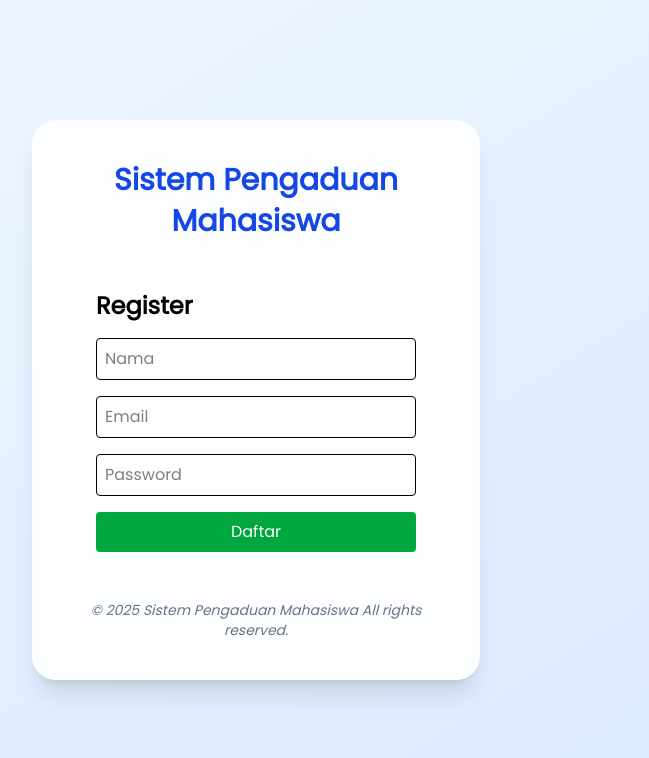
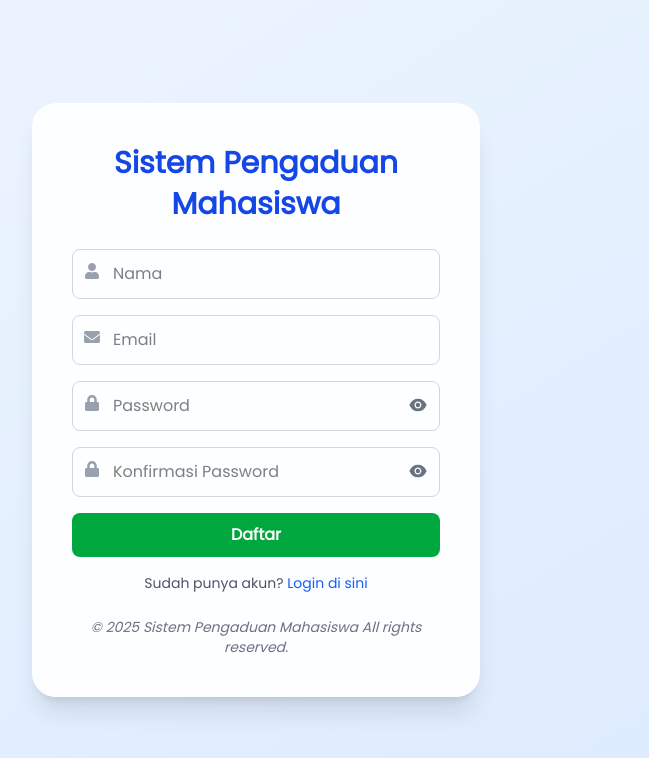
Before and after one commit to 44pip/sipmas-app, a React (Vite) app: page /register in a window 1280 px wide. Shown: the top 758 px of the page, without its empty margins (384-1033 px from the left). Built offline with nearby package versions, Linux system fonts and the light colour scheme; a web font is replaced by a local one.

Commit message:
update login register forgot

```diff
--- a/src/pages/auth/Forgot.jsx
+++ b/src/pages/auth/Forgot.jsx
@@ -1,5 +1,4 @@
 import React, { useState } from "react";
-import axios from "axios";
 
 export default function Forgot() {
   const [email, setEmail] = useState("");
@@ -11,21 +10,34 @@ export default function Forgot() {
   };
 
   return (
-    <div className="p-6 max-w-md mx-auto">
-      <h1 className="text-2xl font-bold mb-4">Lupa Password</h1>
-      <form onSubmit={handleSubmit} className="space-y-4">
+    <form onSubmit={handleSubmit} className="space-y-4">
+      {/* Input Email */}
+      <div className="relative">
         <input
           type="email"
           placeholder="Masukkan email"
-          className="w-full p-2 border rounded"
+          className="w-full p-3 border border-gray-300 rounded-lg focus:outline-none focus:ring-2 focus:ring-yellow-500"
           value={email}
           onChange={(e) => setEmail(e.target.value)}
           required
         />
-        <button className="w-full bg-yellow-500 text-white py-2 rounded">
-          Kirim Link Reset
-        </button>
-      </form>
-    </div>
+      </div>
+
+      {/* Tombol Reset */}
+      <button
+        type="submit"
+        className="w-full bg-yellow-500 hover:bg-yellow-600 text-white font-semibold py-2.5 rounded-lg transition duration-300"
+      >
+        Kirim Link Reset
+      </button>
+
+      {/* Kembali ke Login */}
+      <p className="text-center text-sm text-gray-600 mt-4">
+        Sudah ingat password?{" "}
+        <a href="/login" className="text-blue-600 hover:underline font-medium">
+          Kembali ke Login
+        </a>
+      </p>
+    </form>
   );
 }
--- a/src/pages/auth/Login.jsx
+++ b/src/pages/auth/Login.jsx
@@ -98,6 +98,12 @@ export default function Login() {
             {showPassword ? <AiFillEyeInvisible size={20} /> : <AiFillEye size={20} />}
           </span>
         </div>
+        {/* Link tambahan */}
+        <div className="flex flex-col sm:flex-row sm:justify-between items-center mt-4 text-sm text-gray-600 gap-2">
+          <a href="/forgot" className="text-blue-500 hover:underline font-medium">
+            Lupa Password?
+          </a>
+        </div>
 
         <button
           type="submit"
@@ -110,6 +116,15 @@ export default function Login() {
             "Login"
           )}
         </button>
+        {/* Link tambahan */}
+        <div className="flex flex-col sm:flex-row sm:justify-between items-center mt-4 text-sm text-gray-600 gap-2">
+          <span>
+            Belum punya akun?{" "}
+            <a href="/register" className="text-blue-600 hover:underline font-medium">
+              Daftar di sini
+            </a>
+          </span>
+        </div>
       </form>
     </div>
   );
--- a/src/pages/auth/Register.jsx
+++ b/src/pages/auth/Register.jsx
@@ -1,26 +1,35 @@
 import React, { useState } from "react";
 import axios from "axios";
+import { FaUser, FaEnvelope, FaLock } from "react-icons/fa";
+import { AiFillEye, AiFillEyeInvisible } from "react-icons/ai";
+import { ImSpinner2 } from "react-icons/im";
+
+const BASE_URL = "https://heafmgbqqsynbdncqsfb.supabase.co/rest/v1";
+const API_KEY = "eyJhbGciOiJIUzI1NiIsInR5cCI6IkpXVCJ9.eyJpc3MiOiJzdXBhYmFzZSIsInJlZiI6ImhlYWZtZ2JxcXN5bmJkbmNxc2ZiIiwicm9sZSI6ImFub24iLCJpYXQiOjE3NDk5NDQyNzEsImV4cCI6MjA2NTUyMDI3MX0.b8ALiTeEYd8qJ5eyOYk7CIfz2SKdtH6BRLrGpkBkAnM";
 
 export default function Register() {
   const [form, setForm] = useState({ nama: "", email: "", password: "" });
+  const [loading, setLoading] = useState(false);
+   const [showPassword, setShowPassword] = useState(false);
+  const [showConfirm, setShowConfirm] = useState(false);
 
   const handleSubmit = async (e) => {
     e.preventDefault();
+    setLoading(true);
+
     try {
       await axios.post(
-        "https://heafmgbqqsynbdncqsfb.supabase.co/rest/v1/user",
+        `${BASE_URL}/user`,
         {
           nama: form.nama,
           email: form.email,
           password: form.password,
-          role: "mahasiswa", // pastikan kolom role terisi
+          role: "mahasiswa",
         },
         {
           headers: {
-            apikey:
-              "eyJhbGciOiJIUzI1NiIsInR5cCI6IkpXVCJ9.eyJpc3MiOiJzdXBhYmFzZSIsInJlZiI6ImhlYWZtZ2JxcXN5bmJkbmNxc2ZiIiwicm9sZSI6ImFub24iLCJpYXQiOjE3NDk5NDQyNzEsImV4cCI6MjA2NTUyMDI3MX0.b8ALiTeEYd8qJ5eyOYk7CIfz2SKdtH6BRLrGpkBkAnM",
-            Authorization:
-              "Bearer eyJhbGciOiJIUzI1NiIsInR5cCI6IkpXVCJ9.eyJpc3MiOiJzdXBhYmFzZSIsInJlZiI6ImhlYWZtZ2JxcXN5bmJkbmNxc2ZiIiwicm9sZSI6ImFub24iLCJpYXQiOjE3NDk5NDQyNzEsImV4cCI6MjA2NTUyMDI3MX0.b8ALiTeEYd8qJ5eyOYk7CIfz2SKdtH6BRLrGpkBkAnM",
+            apikey: API_KEY,
+            Authorization: `Bearer ${API_KEY}`,
             Prefer: "return=representation",
             "Content-Type": "application/json",
           },
@@ -29,47 +38,101 @@ export default function Register() {
 
       alert("Registrasi berhasil!");
       setForm({ nama: "", email: "", password: "" });
-
-      // Redirect ke halaman login
       window.location.href = "/login";
     } catch (error) {
       console.error("Register error:", error);
       alert("Registrasi gagal.");
+    } finally {
+      setLoading(false);
     }
   };
 
   return (
-    <div className="p-6 max-w-md mx-auto">
-      <h1 className="text-2xl font-bold mb-4">Register</h1>
-      <form onSubmit={handleSubmit} className="space-y-4">
+    <form onSubmit={handleSubmit} className="space-y-4">
+      {/* Nama */}
+      <div className="relative">
+        <FaUser className="absolute left-3 top-3.5 text-gray-400" />
         <input
           type="text"
           placeholder="Nama"
-          className="w-full p-2 border rounded"
+          className="w-full pl-10 p-3 border border-gray-300 rounded-lg focus:outline-none focus:ring-2 focus:ring-blue-500"
           value={form.nama}
           onChange={(e) => setForm({ ...form, nama: e.target.value })}
           required
         />
+      </div>
+
+      {/* Email */}
+      <div className="relative">
+        <FaEnvelope className="absolute left-3 top-3.5 text-gray-400" />
         <input
           type="email"
           placeholder="Email"
-          className="w-full p-2 border rounded"
+          className="w-full pl-10 p-3 border border-gray-300 rounded-lg focus:outline-none focus:ring-2 focus:ring-blue-500"
           value={form.email}
           onChange={(e) => setForm({ ...form, email: e.target.value })}
           required
         />
+      </div>
+
+      {/* Password */}
+      <div className="relative">
+        <FaLock className="absolute left-3 top-3.5 text-gray-400" />
         <input
-          type="password"
+          type={showPassword ? "text" : "password"}
           placeholder="Password"
-          className="w-full p-2 border rounded"
+          className="w-full pl-10 pr-10 p-3 border border-gray-300 rounded-lg focus:outline-none focus:ring-2 focus:ring-blue-500"
           value={form.password}
           onChange={(e) => setForm({ ...form, password: e.target.value })}
           required
         />
-        <button className="w-full bg-green-600 text-white py-2 rounded">
-          Daftar
-        </button>
-      </form>
-    </div>
+        <span
+          className="absolute right-3 top-3.5 text-gray-500 cursor-pointer"
+          onClick={() => setShowPassword(!showPassword)}
+        >
+          {showPassword ? <AiFillEyeInvisible size={20} /> : <AiFillEye size={20} />}
+        </span>
+      </div>
+
+      {/* Confirm Password */}
+      <div className="relative">
+        <FaLock className="absolute left-3 top-3.5 text-gray-400" />
+        <input
+          type={showConfirm ? "text" : "password"}
+          placeholder="Konfirmasi Password"
+          className="w-full pl-10 pr-10 p-3 border border-gray-300 rounded-lg focus:outline-none focus:ring-2 focus:ring-blue-500"
+          value={form.confirmPassword}
+          onChange={(e) => setForm({ ...form, confirmPassword: e.target.value })}
+          required
+        />
+        <span
+          className="absolute right-3 top-3.5 text-gray-500 cursor-pointer"
+          onClick={() => setShowConfirm(!showConfirm)}
+        >
+          {showConfirm ? <AiFillEyeInvisible size={20} /> : <AiFillEye size={20} />}
+        </span>
+      </div>
+
+      {/* Tombol Daftar */}
+      <button
+        type="submit"
+        className="w-full bg-green-600 hover:bg-green-700 text-white font-semibold py-2.5 rounded-lg transition duration-300 flex items-center justify-center"
+        disabled={loading}
+      >
+        {loading ? (
+          <ImSpinner2 className="animate-spin text-white" size={20} />
+        ) : (
+          "Daftar"
+        )}
+      </button>
+
+      {/* Link ke login */}
+      <p className="text-center text-sm text-gray-600 mt-4">
+        Sudah punya akun?{" "}
+        <a href="/login" className="text-blue-600 hover:underline font-medium">
+          Login di sini
+        </a>
+      </p>
+    </form>
   );
 }
```
